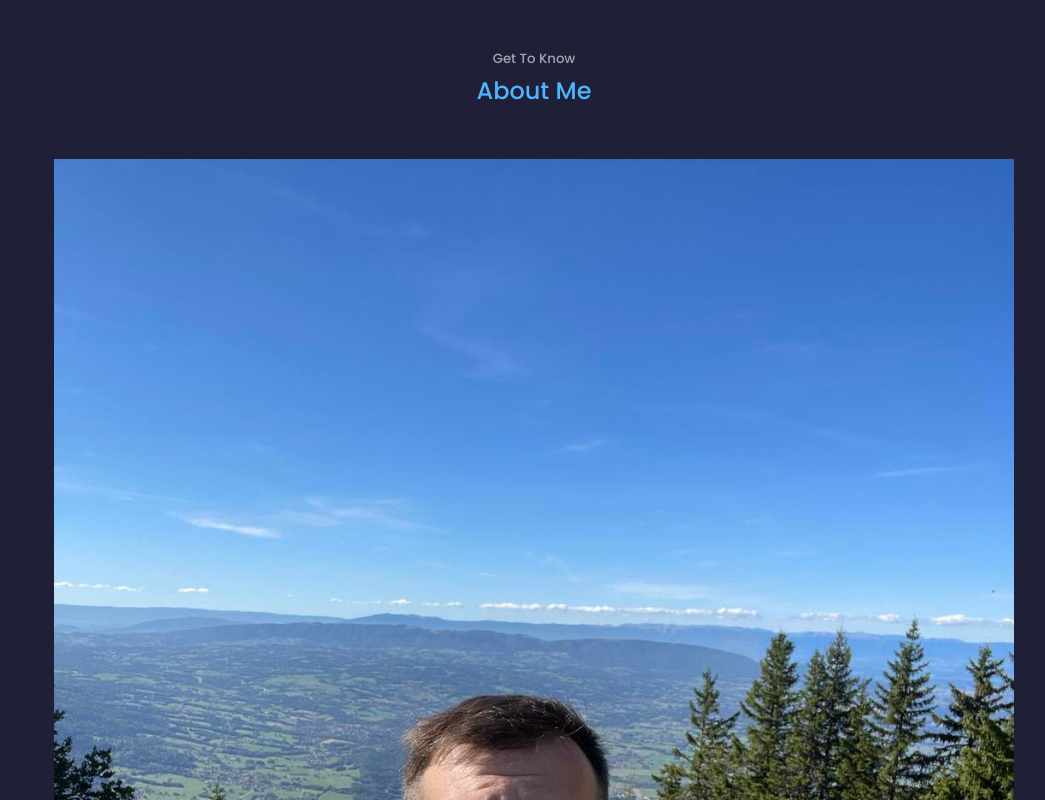
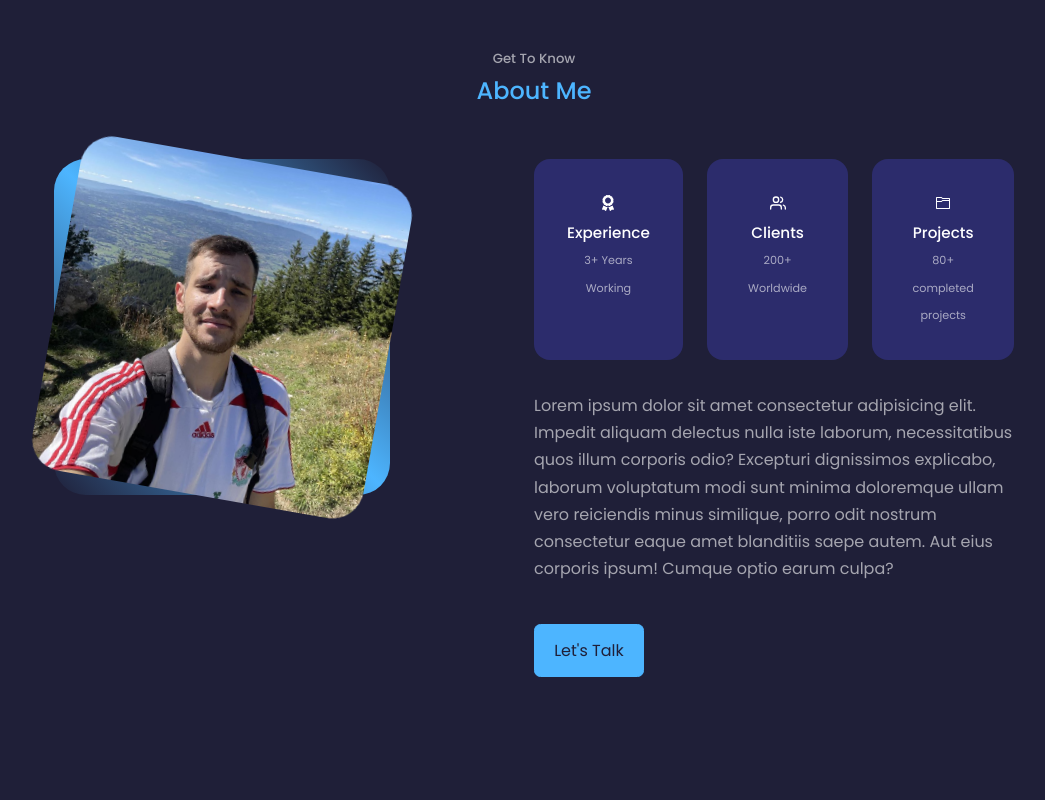
Before and after one commit to Antoine-Bouclier/react-portfolio, a React (Create React App) app: page / in a window 1280 px wide. Shown: the part 880-1680 px from the top of the page, without its empty margins (106-1151 px from the left). Built offline with nearby package versions, Linux system fonts and the light colour scheme.

Commit message:
feat: Adding styles CSS to the about component

```diff
--- a/src/components/about/About.jsx
+++ b/src/components/about/About.jsx
@@ -1,6 +1,6 @@
 import React from 'react'
 import './about.css'
-import ME from '../../assets/me_2.jpg'
+import ME from '../../assets/me_2_modified_v3.jpg'
 import { FaAward } from "react-icons/fa";
 import { FiUsers } from "react-icons/fi";
 import { VscFolder } from "react-icons/vsc";
@@ -25,15 +25,13 @@
                 <h5>Experience</h5>
                 <small>3+ Years Working</small>
               </article>
-            </div>
-            <div className="about__cards">
+
               <article className='about__card'>
                 <FiUsers className='about_icon'/>
                 <h5>Clients</h5>
                 <small>200+ Worldwide</small>
               </article>
-            </div>
-            <div className="about__cards">
+
               <article className='about__card'>
                 <VscFolder className='about_icon'/>
                 <h5>Projects</h5>
--- a/src/components/about/about.css
+++ b/src/components/about/about.css
@@ -0,0 +1,66 @@
+.about__container {
+    display: grid;
+    grid-template-columns: 35% 50%;
+    gap: 15%;
+}
+
+.about__me {
+    width: 100%;
+    aspect-ratio: 1/1;
+    border-radius: 2rem;
+    background: linear-gradient(45deg, transparent, var(--color-primary), transparent);
+    display: grid;
+    place-items: center;
+}
+
+.about__me-image {
+    border-radius: 2rem;
+    overflow: hidden;
+    transform: rotate(10deg);
+    transition: var(--transition);
+}
+
+.about__me-image:hover {
+    transform: rotate(0);
+}
+
+.about__cards {
+    display: grid;
+    grid-template-columns: repeat(3, 1fr);
+    gap: 1.5rem;
+}
+
+.about__card {
+    background: var(--color-bg-variant);
+    border: 1px solid transparent;
+    border-radius: 1rem;
+    padding: 2rem;
+    text-align: center;
+    transition: var(--transition);
+}
+
+.about__card:hover {
+    background: transparent;
+    border-color: var(--color-primary-variant);
+    cursor: default;
+}
+
+.about__icon {
+    color: var(--color-primary);
+    font-size: 1.4rem;
+    margin-bottom: 1rem;
+}
+
+.about__card h5 {
+    font-size: 0.95rem;
+}
+
+.about__card small {
+    font-size: 0.7rem;
+    color: var(--color-light);
+}
+
+.about__content p {
+    margin: 2rem 0 2.6rem;
+    color: var(--color-light);
+}
```
Also changed, not shown: src/assets/me_2_modified_v2.jpg (added), src/assets/me_2_modified_v3.jpg (added).
